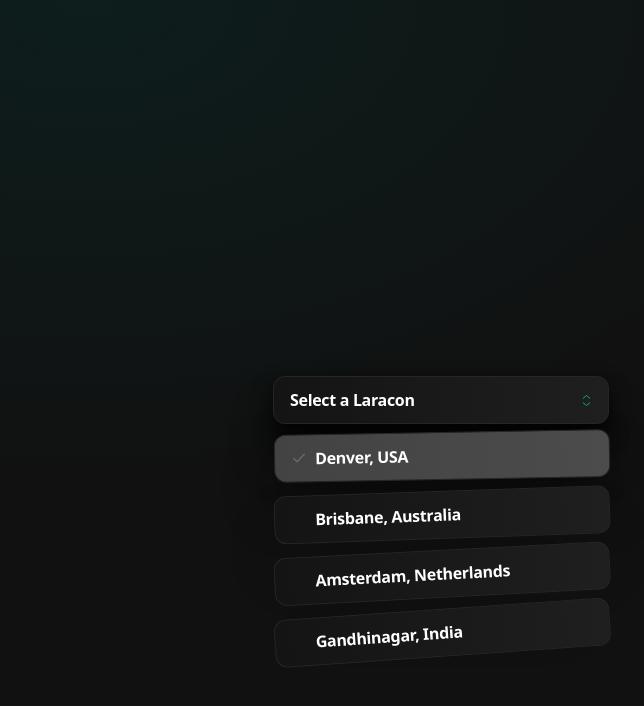
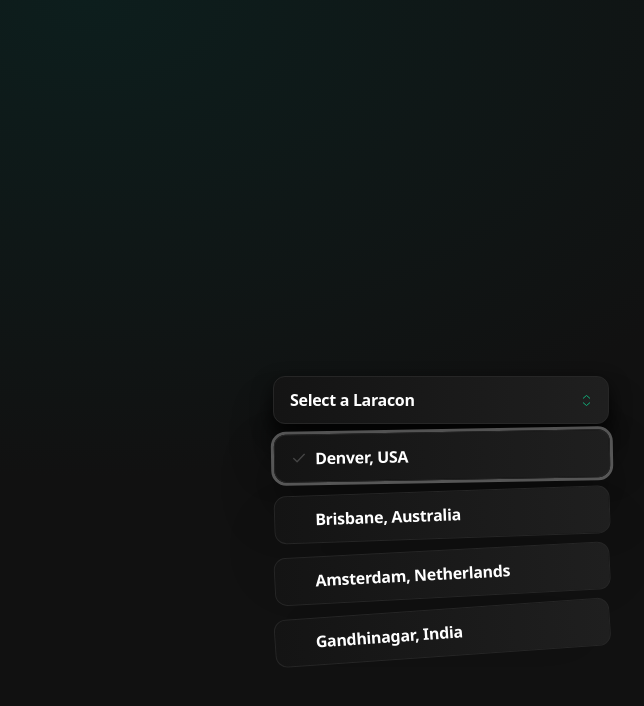
Before and after one commit to braydoncoyer/select-dropdown, a React (Vite) app: page / in a window 1280 px wide. Both pictures are taken after a click on the button "Select a Laracon". Shown: the top 706 px of the page, without its empty margins (199-843 px from the left). Built offline with nearby package versions, Linux system fonts and the light colour scheme.

Commit message:
Remove active animated ring

```diff
--- a/src/components/ui/select.tsx
+++ b/src/components/ui/select.tsx
@@ -49,7 +49,7 @@
       data-slot="select-trigger"
       data-size={size}
       className={cn(
-        "font-inter text-white font-semibold text-base leading-6 tracking-[-0.02em] data-[placeholder]:text-white [&_svg:not([class*='text-'])]:text-muted-foreground focus-visible:ring-ring/50 aria-invalid:ring-destructive/20 dark:aria-invalid:ring-destructive/40 aria-invalid:border-destructive flex w-fit items-center justify-between gap-2 rounded-[12px] px-4 py-2 whitespace-nowrap shadow-select-trigger transition-[color,box-shadow] outline-none focus-visible:ring-[3px] disabled:cursor-not-allowed disabled:opacity-50 h-12 *:data-[slot=select-value]:line-clamp-1 *:data-[slot=select-value]:flex *:data-[slot=select-value]:items-center *:data-[slot=select-value]:gap-2 [&_svg]:pointer-events-none [&_svg]:shrink-0 [&_svg:not([class*='size-'])]:size-4 relative [&[data-placeholder]_.checkmark-icon]:opacity-0 [&[data-placeholder]_.checkmark-icon]:invisible [&:not([data-placeholder])_.checkmark-icon]:opacity-100 [&:not([data-placeholder])_.checkmark-icon]:visible [&:not([data-placeholder])]:pl-10",
+        "font-inter text-white font-semibold text-base leading-6 tracking-[-0.02em] data-[placeholder]:text-white [&_svg:not([class*='text-'])]:text-muted-foreground focus-visible:ring-ring/50 aria-invalid:ring-destructive/20 dark:aria-invalid:ring-destructive/40 aria-invalid:border-destructive flex w-fit items-center justify-between gap-2 rounded-[12px] px-4 py-2 whitespace-nowrap shadow-select-trigger outline-none focus-visible:ring-[3px] disabled:cursor-not-allowed disabled:opacity-50 h-12 *:data-[slot=select-value]:line-clamp-1 *:data-[slot=select-value]:flex *:data-[slot=select-value]:items-center *:data-[slot=select-value]:gap-2 [&_svg]:pointer-events-none [&_svg]:shrink-0 [&_svg:not([class*='size-'])]:size-4 relative [&[data-placeholder]_.checkmark-icon]:opacity-0 [&[data-placeholder]_.checkmark-icon]:invisible [&:not([data-placeholder])_.checkmark-icon]:opacity-100 [&:not([data-placeholder])_.checkmark-icon]:visible [&:not([data-placeholder])]:pl-10",
         className
       )}
       {...props}
@@ -151,7 +151,7 @@
       ref={itemRef}
       data-slot="select-item"
       className={cn(
-        "font-inter text-white font-semibold text-base leading-6 tracking-[-0.02em] group relative flex cursor-default items-center rounded-[12px] py-2 pl-4 pr-4 outline-hidden select-none data-[disabled]:pointer-events-none data-[disabled]:opacity-50 [&_svg]:pointer-events-none [&_svg]:shrink-0 [&_svg:not([class*='size-'])]:size-4 *:[span]:last:flex *:[span]:last:items-center *:[span]:last:gap-2 w-[var(--radix-select-trigger-width)] h-12 hover:bg-white/20 data-[state=checked]:bg-white/20 focus:bg-white/20 select-item-rotate",
+        "font-inter text-white font-semibold text-base leading-6 tracking-[-0.02em] group relative flex cursor-default items-center rounded-[12px] py-2 pl-4 pr-4 outline-none select-none data-[disabled]:pointer-events-none data-[disabled]:opacity-50 [&_svg]:pointer-events-none [&_svg]:shrink-0 [&_svg:not([class*='size-'])]:size-4 *:[span]:last:flex *:[span]:last:items-center *:[span]:last:gap-2 w-[var(--radix-select-trigger-width)] h-12 hover:ring-[3px] hover:ring-ring/50 focus:ring-[3px] focus:ring-ring/50 data-[highlighted]:ring-[3px] data-[highlighted]:ring-ring/50 select-item-rotate",
         className
       )}
       {...props}
--- a/src/index.css
+++ b/src/index.css
@@ -158,20 +158,6 @@
     opacity: 1;
   }
 
-  [data-slot="select-item"]:hover,
-  [data-slot="select-item"]:focus,
-  [data-slot="select-item"][data-highlighted] {
-    background: linear-gradient(
-        to right,
-        rgba(255, 255, 255, 0.2),
-        rgba(255, 255, 255, 0.2)
-      ),
-      linear-gradient(
-        to right,
-        var(--select-trigger-bg-start),
-        var(--select-trigger-bg-end)
-      );
-  }
 
   [data-radix-select-viewport] {
     overflow: visible !important;
```
